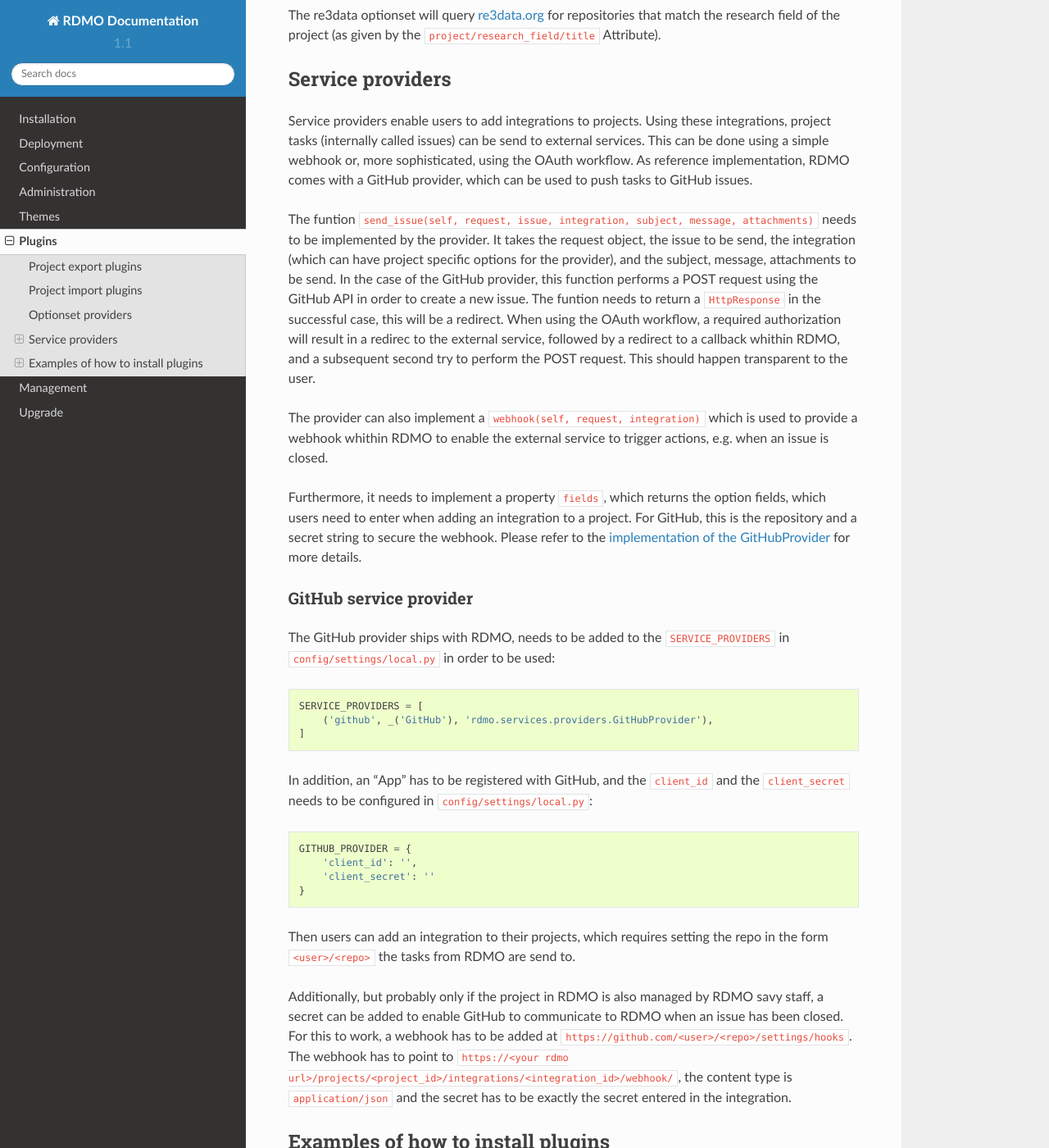
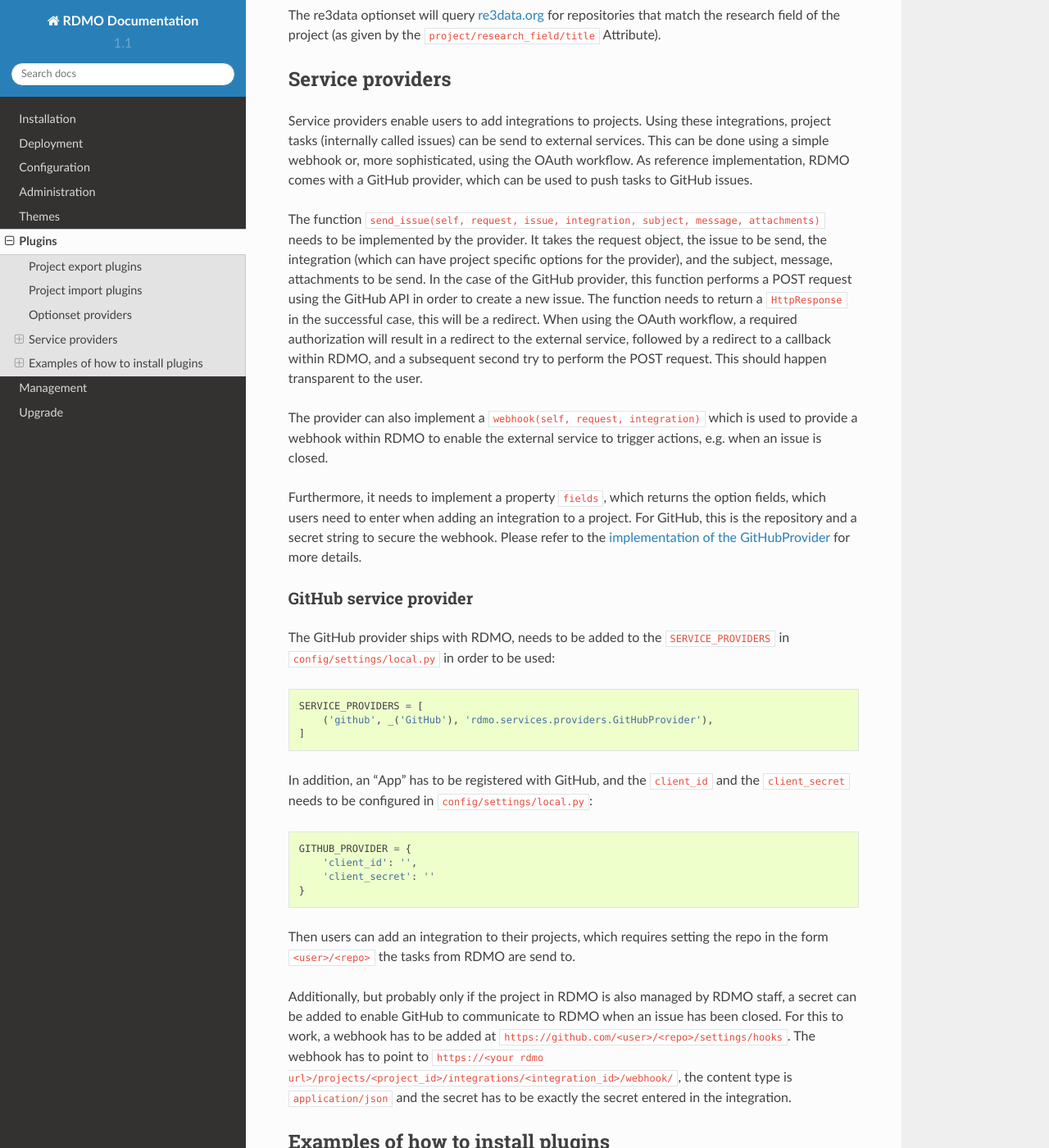
Before and after one commit to rdmorganiser/rdmo-docs, a Sphinx documentation site: the page built from docs/plugins/index.md, in a window 1280 px wide and 1400 px high, scrolled down 3760 px. Shown: the whole window at 82% size. Built offline with Sphinx 7.4.7 and the Read the Docs theme 2.0.0, drawn with Linux system fonts in a browser that asks for light colours; some of the changed text lies outside the part shown.

Commit message:
Fix typos

```diff
--- a/docs/plugins/index.md
+++ b/docs/plugins/index.md
@@ -135,9 +135,9 @@
 
 Service providers enable users to add integrations to projects. Using these integrations, project tasks (internally called issues) can be send to external services. This can be done using a simple webhook or, more sophisticated, using the OAuth workflow. As reference implementation, RDMO comes with a GitHub provider, which can be used to push tasks to GitHub issues.
 
-The funtion `send_issue(self, request, issue, integration, subject, message, attachments)` needs to be implemented by the provider. It takes the request object, the issue to be send, the integration (which can have project specific options for the provider), and the subject, message, attachments to be send. In the case of the GitHub provider, this function performs a POST request using the GitHub API in order to create a new issue. The funtion needs to return a `HttpResponse` in the successful case, this will be a redirect. When using the OAuth workflow, a required authorization will result in a redirec to the external service, followed by a redirect to a callback whithin RDMO, and a subsequent second try to perform the POST request. This should happen transparent to the user.
+The function `send_issue(self, request, issue, integration, subject, message, attachments)` needs to be implemented by the provider. It takes the request object, the issue to be send, the integration (which can have project specific options for the provider), and the subject, message, attachments to be send. In the case of the GitHub provider, this function performs a POST request using the GitHub API in order to create a new issue. The function needs to return a `HttpResponse` in the successful case, this will be a redirect. When using the OAuth workflow, a required authorization will result in a redirect to the external service, followed by a redirect to a callback within RDMO, and a subsequent second try to perform the POST request. This should happen transparent to the user.
 
-The provider can also implement a `webhook(self, request, integration)` which is used to provide a webhook whithin RDMO to enable the external service to trigger actions, e.g. when an issue is closed.
+The provider can also implement a `webhook(self, request, integration)` which is used to provide a webhook within RDMO to enable the external service to trigger actions, e.g. when an issue is closed.
 
 Furthermore, it needs to implement a property `fields`, which returns the option fields, which users need to enter when adding an integration to a project. For GitHub, this is the repository and a secret string to secure the webhook. Please refer to the [implementation of the GitHubProvider](https://github.com/rdmorganiser/rdmo/blob/master/rdmo/services/providers.py) for more details.
 
@@ -162,7 +162,7 @@
 
 Then users can add an integration to their projects, which requires setting the repo in the form `<user>/<repo>` the tasks from RDMO are send to.
 
-Additionally, but probably only if the project in RDMO is also managed by RDMO savy staff, a secret can be added to enable GitHub to communicate to RDMO when an issue has been closed. For this to work, a webhook has to be added at `https://github.com/<user>/<repo>/settings/hooks`. The webhook has to point to `https://<your rdmo url>/projects/<project_id>/integrations/<integration_id>/webhook/`, the content type is `application/json` and the secret has to be exactly the secret entered in the integration.
+Additionally, but probably only if the project in RDMO is also managed by RDMO staff, a secret can be added to enable GitHub to communicate to RDMO when an issue has been closed. For this to work, a webhook has to be added at `https://github.com/<user>/<repo>/settings/hooks`. The webhook has to point to `https://<your rdmo url>/projects/<project_id>/integrations/<integration_id>/webhook/`, the content type is `application/json` and the secret has to be exactly the secret entered in the integration.
 
 ## Examples of how to install plugins
 
```
Also changed, not shown: other parts of docs/plugins/index.md (+4 -4 lines), docs/configuration/projects.md (+2 -2 lines), docs/management/questions.md (+5 -5 lines), docs/management/views.md (+2 -2 lines), docs/themes/index.md (+2 -2 lines).
